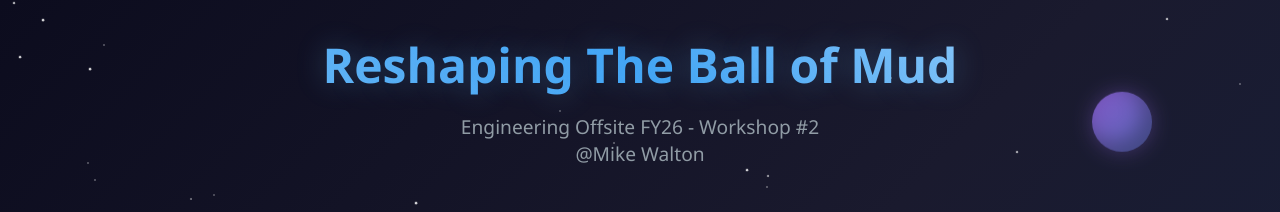
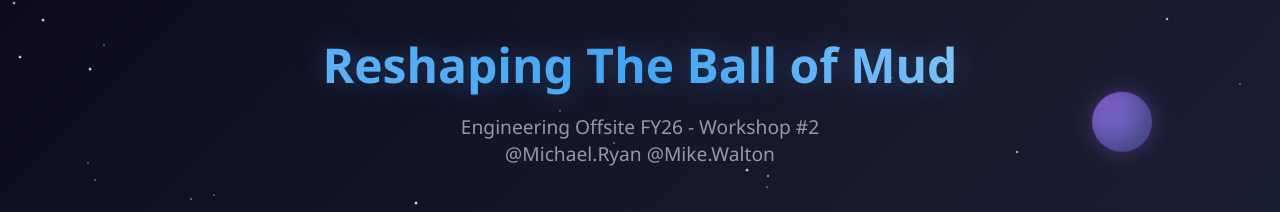
Before and after one commit to mike-t-ax/workshop-ball-of-mud, a plain HTML site: page index.html in a window 1280 px wide. Shown: the top 212 px of the page. Drawn offline with Linux system fonts and the light colour scheme.

Commit message:
Update index.html

```diff
--- a/index.html
+++ b/index.html
@@ -278,7 +278,7 @@
         <header class="header">
             <h1>Reshaping The Ball of Mud</h1>
             <p>Engineering Offsite FY26 - Workshop #2</p>
-            <p>@Mike Walton</p>
+            <p>@Michael.Ryan @Mike.Walton</p>
         </header>
 
         <!-- Main Links Section -->
```
